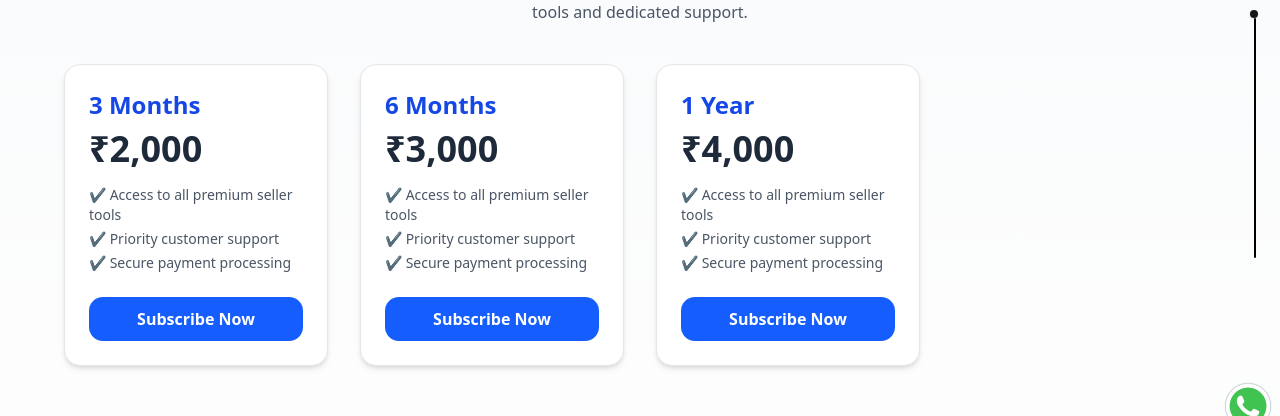
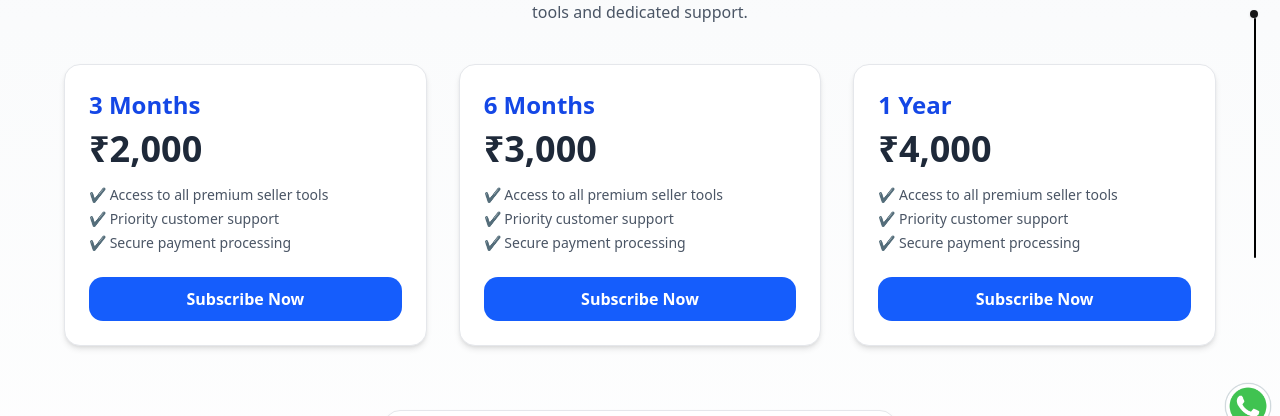
Before and after one commit to GitYashRepo/ScrapWebsite, a Next.js app in the folder frontend/: page /dashboard/seller/subscription in a window 1280 px wide. Shown: the part 262-678 px from the top of the page. Built offline with nearby package versions, Linux system fonts and the light colour scheme; no server answers; the database is empty.

Commit message:
fixed ui

```diff
--- a/frontend/src/app/dashboard/seller/subscription/page.jsx
+++ b/frontend/src/app/dashboard/seller/subscription/page.jsx
@@ -172,7 +172,7 @@
          </div>
 
          {/* Plan Cards */}
-         <div className="grid grid-cols-1 sm:grid-cols-2 lg:grid-cols-4 gap-8 max-w-6xl mx-auto">
+         <div className="grid grid-cols-1 sm:grid-cols-2 lg:grid-cols-3 gap-8 max-w-6xl mx-auto">
             {discountedPlans.map((plan, index) => (
                <div
                   key={plan.id}
```
